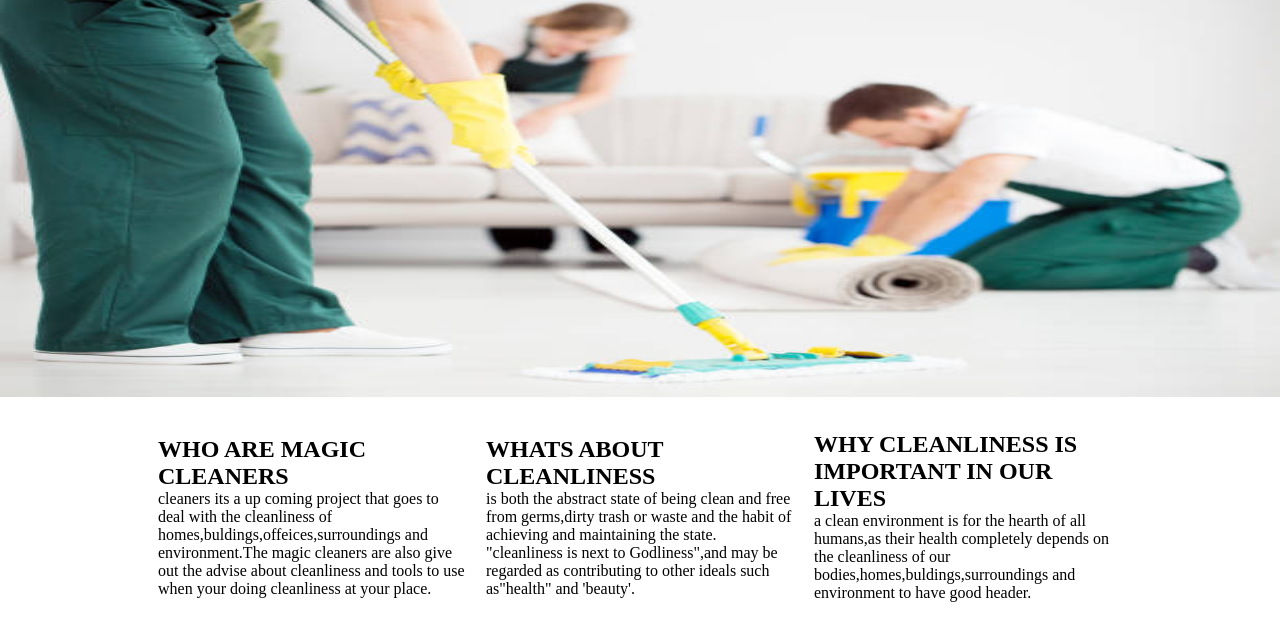
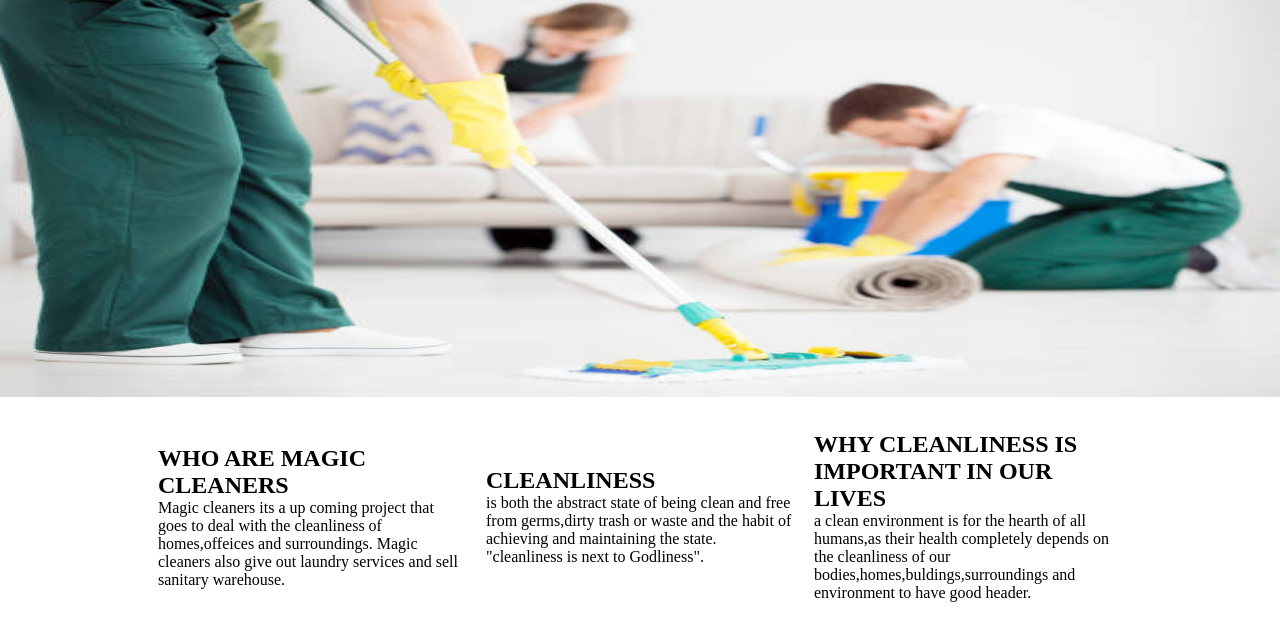
Before and after one commit to najmamoha/najma, a plain HTML site: page index.html in a window 1280 px wide. Shown: the part 153-782 px from the top of the page. Drawn offline with Linux system fonts and the light colour scheme.

Commit message:
change all the system

```diff
--- a/index.html
+++ b/index.html
@@ -25,17 +25,19 @@
 <div class="row">
     <div class="colomn">
             <h2>WHO ARE MAGIC CLEANERS</h2>
-            <p>cleaners its a up coming project that goes to deal with the cleanliness of homes,buldings,offeices,surroundings and environment.The magic cleaners are also give out the advise about cleanliness and tools to use when your doing cleanliness at your place.</p>
+            <p> Magic cleaners its a up coming project that goes to deal with the cleanliness of homes,offeices and surroundings.
+                Magic cleaners also give out laundry services and sell sanitary warehouse. </p>
     </div>
 <div class="colomn">
-   <h2>WHATS ABOUT CLEANLINESS</h2>
+   <h2> CLEANLINESS</h2>
     <p>is both the abstract state of being clean and free from germs,dirty trash or waste and the habit of achieving and maintaining the state.
-    "cleanliness is next to Godliness",and may be regarded as contributing to other ideals such as"health" and 'beauty'.</p>
+    "cleanliness is next to Godliness".</p>
 </div>
 
  <div class="colomn">
    <h2>WHY CLEANLINESS IS IMPORTANT IN OUR LIVES</h2>
-    <p>a clean environment is for the hearth of all humans,as their health completely depends on the cleanliness of our bodies,homes,buldings,surroundings and environment to have good header.</p>
+    <p>a clean environment is for the hearth of all humans,as their health completely depends on the
+        cleanliness of our bodies,homes,buldings,surroundings and environment to have good header.</p>
 </div>
 </div>
 
```
Also changed, not shown: about.html (+3 -3 lines), contact.html (+1 -2 lines), slide.html (+1 -1 lines), images/Screenshot_20200804-092956.png (added), images/Screenshot_20200804-093018.png (added), 1 other file.
